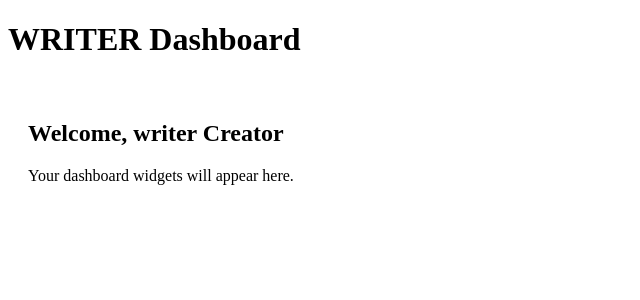
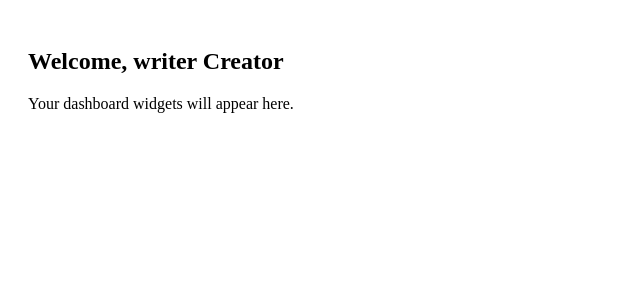
Before and after one commit to goodnessmercy027-jpg/creaktak---frontend, a Next.js app: page /dashboard/creator/writer in a window 1280 px wide. Shown: the top 300 px of the page, without its empty margins (0-640 px from the left). Built offline with nearby package versions, Linux system fonts and the light colour scheme; no server answers.

Commit message:
Update [role].js

```diff
--- a/pages/dashboard/creator/[role].js
+++ b/pages/dashboard/creator/[role].js
@@ -1,27 +1,9 @@
-import React, { useEffect, useState } from 'react'
-import { useRouter } from 'next/router'
-import { supabase } from '../../../supabase/client'
-import CreatorWidgets from '../../../components/CreatorWidgets'
-import ProgressTracker from '../../../components/ProgressTracker'
-import Avatar from '../../../components/Avatar'
+import { useRouter } from "next/router";
+import CreatorWidgets from "../../../components/CreatorWidgets";
 
 export default function CreatorDashboard() {
-  const router = useRouter()
-  const { role } = router.query
-  const [projects, setProjects] = useState([])
+  const router = useRouter();
+  const { role } = router.query;
 
-  useEffect(() => {
-    const fetchProjects = async () => {
-      const { data } = await supabase.from('projects').select('*').eq('user_id', supabase.auth.user().id)
-      setProjects(data)
-    }
-    fetchProjects()
-  }, [])
-
-  return (
-    <div className="p-6">
-      <h1 className="text-2xl font-bold text-[#6C2BD9] mb-4">{role.toUpperCase()} Dashboard</h1>
-      <CreatorWidgets role={role} projects={projects} />
-    </div>
-  )
-    }
+  return <CreatorWidgets role={role} />;
+}
```
